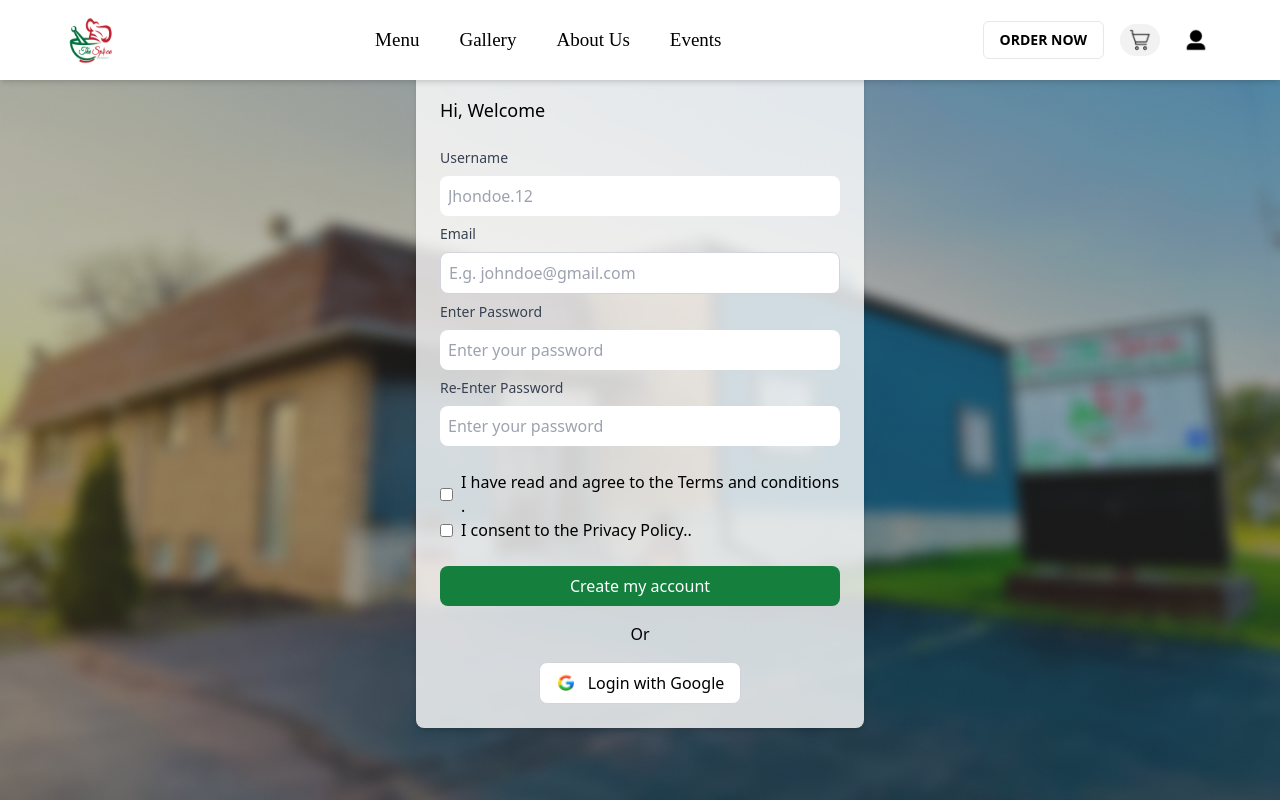
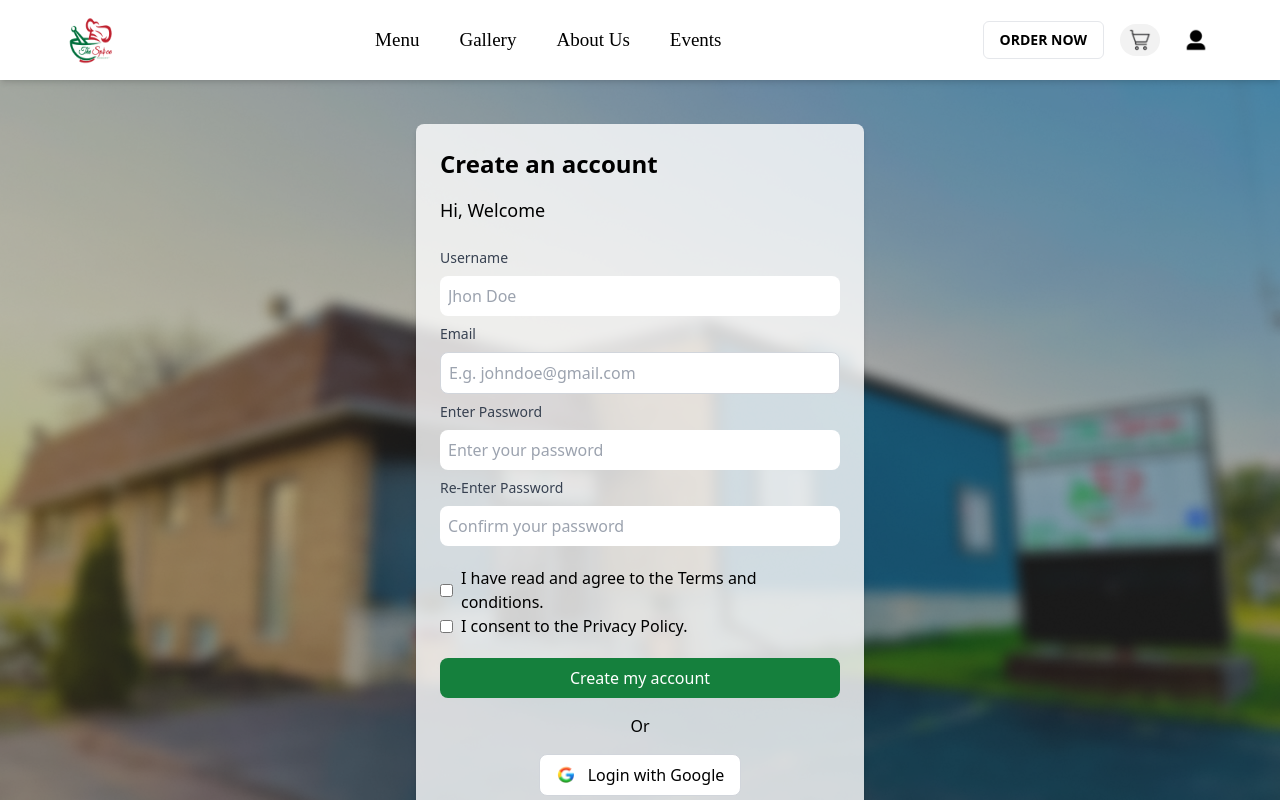
Before and after one commit to AmanCH3/restaurant_frontend, a React (Vite) app in the folder frontend/: page /signup in a window 1280 px wide. Shown: the top 800 px of the page. Built offline with nearby package versions, Linux system fonts and the light colour scheme.

Commit message:
feat : Checking format in the signup page

```diff
--- a/frontend/src/page/login.jsx
+++ b/frontend/src/page/login.jsx
@@ -9,12 +9,12 @@ const Login = () => {
   return (
 
     <div className='w-max[full]'>
+      <div className='mb-20'>
+      <NavBar />
 
-      <NavBar />
-    <div className="relative min-h-screen z-10 flex flex-col justify-between">
-      {/* Navbar */}
+      </div>
+    <div className="relative min-h-screen z-10 flex flex-col justify-between pt-10">
 
-      {/* Background Image */}
       <div className="absolute inset-0 z-0 w-full h-full">
         <img src={background} alt="Login background" className="w-full h-full object-cover" />
       </div>
--- a/frontend/src/page/signup.jsx
+++ b/frontend/src/page/signup.jsx
@@ -1,111 +1,200 @@
-import React from 'react';
+import React, { useState } from 'react';
 import background from '../assets/loginbackground.png';
 import NavBar from '../components/navbar';
 import Footer from '../components/footer';
 import google from '../assets/googlelogo.png';
 
 const SignUp = () => {
+  const [formData, setFormData] = useState({
+    username: '',
+    email: '',
+    password: '',
+    confirmPassword: '',
+    termsAccepted: false,
+    privacyPolicyAccepted: false,
+  });
+
+  const [errors, setErrors] = useState({});
+  const [emailIsValid, setEmailIsValid] = useState(true); // State to track email validity
+
+  const handleChange = (e) => {
+    setFormData({
+      ...formData,
+      [e.target.id]: e.target.value,
+    });
+
+    // Check email validity as user types
+    if (e.target.id === 'email') {
+      validateEmail(e.target.value);
+    }
+  };
+
+  const handleCheckboxChange = (e) => {
+    setFormData({
+      ...formData,
+      [e.target.id]: e.target.checked,
+    });
+  };
+
+  // Function to validate email format
+  const validateEmail = (email) => {
+    // Simple email regex pattern
+    const emailPattern = /^[a-zA-Z0-9._%+-]+@[a-zA-Z0-9.-]+\.[a-zA-Z]{2,}$/;
+    setEmailIsValid(emailPattern.test(email));
+  };
+
+  const handleSubmit = async (e) => {
+    e.preventDefault();
+
+    // Reset errors before new submission
+    setErrors({});
+
+    // Simple frontend validation (e.g., check terms accepted)
+    if (!formData.termsAccepted || !formData.privacyPolicyAccepted) {
+      setErrors({ terms: 'You must agree to the terms and privacy policy.' });
+      return;
+    }
+
+    if (!emailIsValid) {
+      setErrors({ email: 'Invalid email format.' });
+      return;
+    }
+
+    try {
+      // Send form data to the backend for validation
+      const response = await fetch('/user_create_post', {
+        method: 'POST',
+        headers: {
+          'Content-Type': 'application/json',
+        },
+        body: JSON.stringify({
+          first_name: formData.username.split(' ')[0],
+          last_name: formData.username.split(' ')[1] || '',
+          email: formData.email,
+          password: formData.password,
+          confirmPassword: formData.confirmPassword,
+        }),
+      });
+
+      const result = await response.json();
+
+      if (!response.ok) {
+        // Handle validation errors from the backend
+        setErrors(result.errors || { general: 'An error occurred during sign-up.' });
+      } else {
+        // Redirect to login page or show success message
+        window.location.href = '/login?signup=success';
+      }
+    } catch (error) {
+      setErrors({ general: 'An error occurred. Please try again.' });
+    }
+  };
+
   return (
-
     <div className='w-max[full]'>
-
+      <div className='mb-20'>
         <NavBar />
-    <div className="relative min-h-screen z-10 flex flex-col justify-between">
-      {/* Navbar */}
-
-      {/* Background Image */}
+      </div>
+      <div className="relative min-h-screen z-10 flex flex-col justify-between pt-5">
         <div className="absolute inset-0 z-0 w-full h-full">
           <img src={background} alt="Login background" className="w-full h-full object-cover" />
         </div>
 
-      {/* Login Form */}
         <div className="relative z-10 flex flex-col items-center m-6">
           <div className="bg-white bg-opacity-80 p-6 rounded-lg shadow-md w-full max-w-md mx-auto">
             <h1 className="text-2xl font-bold mb-4">Create an account</h1>
-          <h3 className="text-lg mb-6">Hi, Welcome </h3>
+            <h3 className="text-lg mb-6">Hi, Welcome</h3>
 
+            {errors.general && <p className="text-red-600">{errors.general}</p>}
 
-
-          <form className="space-y-5 mb-6 ">
+            <form onSubmit={handleSubmit} className="space-y-5 mb-6 ">
               <div className='space-y-2'>
-            {/* your username */}
                 <label htmlFor="username" className='block text-sm font-medium text-gray-700'>Username</label>
-            <input type="username"
+                <input
+                  type="text"
                   id='username'
                   className='w-full p-2 border-gray-300 rounded-lg '
-            placeholder='Jhondoe.12'
+                  placeholder='Jhon Doe'
+                  value={formData.username}
+                  onChange={handleChange}
                   required
                 />
+                {errors.username && <p className="text-red-600">{errors.username}</p>}
 
-            {/* your email  */}
                 <label htmlFor="email" className="block text-sm font-medium text-gray-700">Email</label>
                 <input
                   type="email"
                   id="email"
-              className="w-full p-2 border border-gray-300 rounded-lg"
+                  className={`w-full p-2 border ${emailIsValid ? 'border-gray-300' : 'border-red-500'} rounded-lg`}
                   placeholder="E.g. johndoe@gmail.com"
+                  value={formData.email}
+                  onChange={handleChange}
                   required
                 />
+                {/* {!emailIsValid && <p className="text-red-600">Please enter a valid email address.</p>} */}
+                {/* {errors.email && <p className="text-red-600">{errors.email}</p>} */}
 
-            {/* your pASSWORD */}
-
-            <label htmlFor="Enter Password" className='block text-sm font-medium text-gray-700'>Enter Password</label>
-            <input type="password"
+                <label htmlFor="password" className='block text-sm font-medium text-gray-700'>Enter Password</label>
+                <input
+                  type="password"
                   id='password'
                   className='w-full p-2 border-gray-300 rounded-lg '
                   placeholder='Enter your password'
+                  value={formData.password}
+                  onChange={handleChange}
                   required
                 />
+                {errors.password && <p className="text-red-600">{errors.password}</p>}
 
-
-
-            {/* confirm password */}
-            <label htmlFor="Re-Enter Password" className='block text-sm font-medium text-gray-700'>Re-Enter Password</label>
-            <input type="confirmpassword"
-            id='confirmpassword'
+                <label htmlFor="confirmPassword" className='block text-sm font-medium text-gray-700'>Re-Enter Password</label>
+                <input
+                  type="password"
+                  id='confirmPassword'
                   className='w-full p-2 border-gray-300 rounded-lg '
-            placeholder='Enter your password'
+                  placeholder='Confirm your password'
+                  value={formData.confirmPassword}
+                  onChange={handleChange}
                   required
                 />
-
+                {errors.confirmPassword && <p className="text-red-600">{errors.confirmPassword}</p>}
               </div>
-
-
-          </form>
+              {errors.terms && <p className="text-red-600">{errors.terms}</p>}
 
               <div className="flex flex-col justify-between mb-6">
                 <label className="flex items-center">
-              <input type="checkbox" className="mr-2" />
-              <span>I have read and agree to the Terms and conditions .</span>
+                  <input
+                    type="checkbox"
+                    id="termsAccepted"
+                    checked={formData.termsAccepted}
+                    onChange={handleCheckboxChange}
+                    className="mr-2"
+                  />
+                  <span>I have read and agree to the Terms and conditions.</span>
                 </label>
 
                 <label className="flex items-center">
-              <input type="checkbox" className="mr-2" />
-              <span>I consent to the Privacy Policy..</span>
+                  <input
+                    type="checkbox"
+                    id="privacyPolicyAccepted"
+                    checked={formData.privacyPolicyAccepted}
+                    onChange={handleCheckboxChange}
+                    className="mr-2"
+                  />
+                  <span>I consent to the Privacy Policy.</span>
                 </label>
-
-
-
               </div>
 
-          {/* create account button */}
-
               <div className="flex flex-col items-center space-y-4">
-            <button className="w-full py-2 bg-green-700 text-white rounded-lg">Create my account</button>
-
-
+                <button type="submit" className="w-full py-2 bg-green-700 text-white rounded-lg">Create my account</button>
                 <h2>Or</h2>
-
-            <button className="flex items-center justify-center border border-gray-300 bg-white text-black py-2 px-4 rounded-lg" >
+                <button className="flex items-center justify-center border border-gray-300 bg-white text-black py-2 px-4 rounded-lg">
                   <img className="w-5 h-5 mr-3" src={google} alt="Google logo" />
                   Login with Google
                 </button>
               </div>
-
+            </form>
           </div>
         </div>
-
-
       </div>
       <Footer />
     </div>
```
Lines whose indentation alone changed are shown as unchanged.
